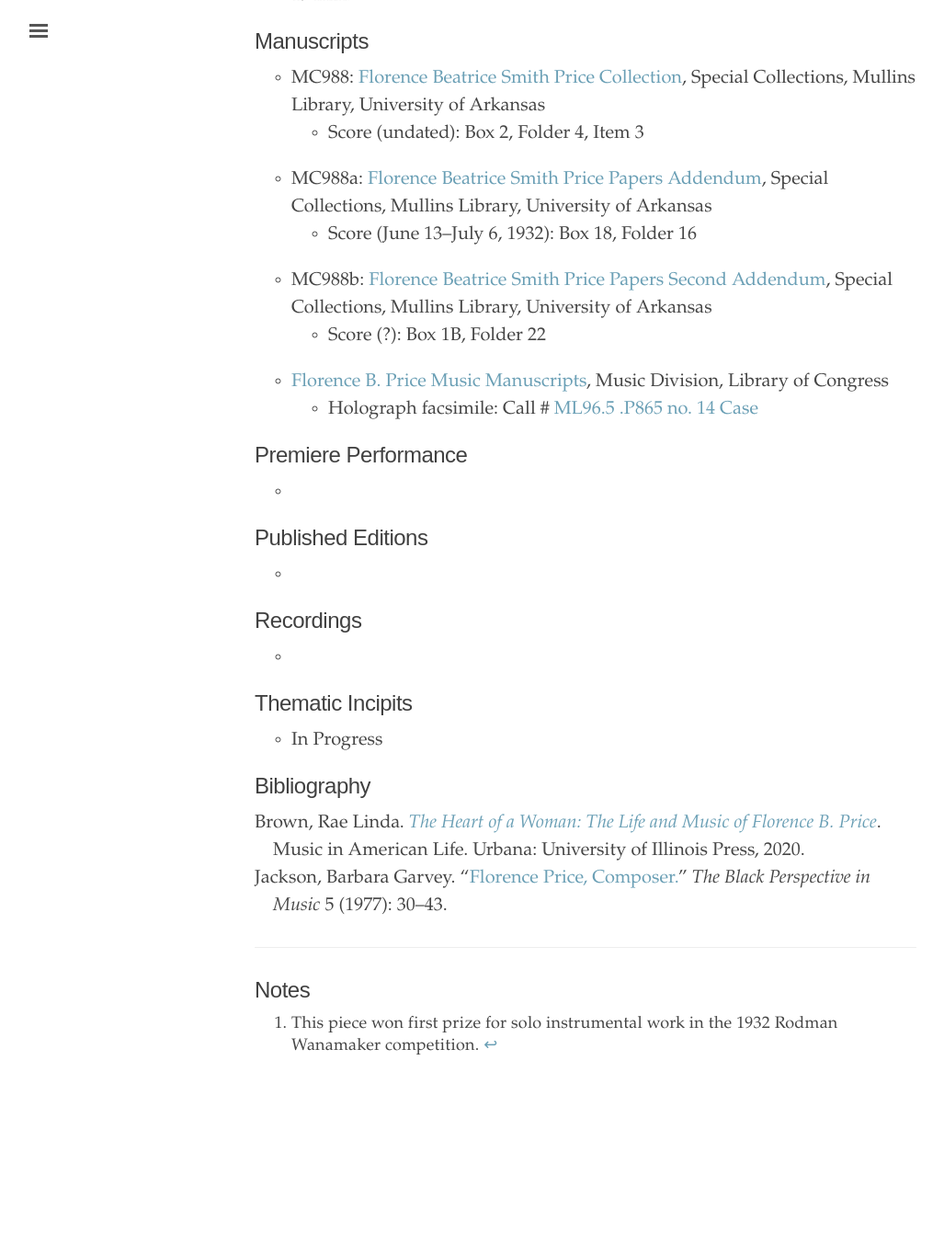
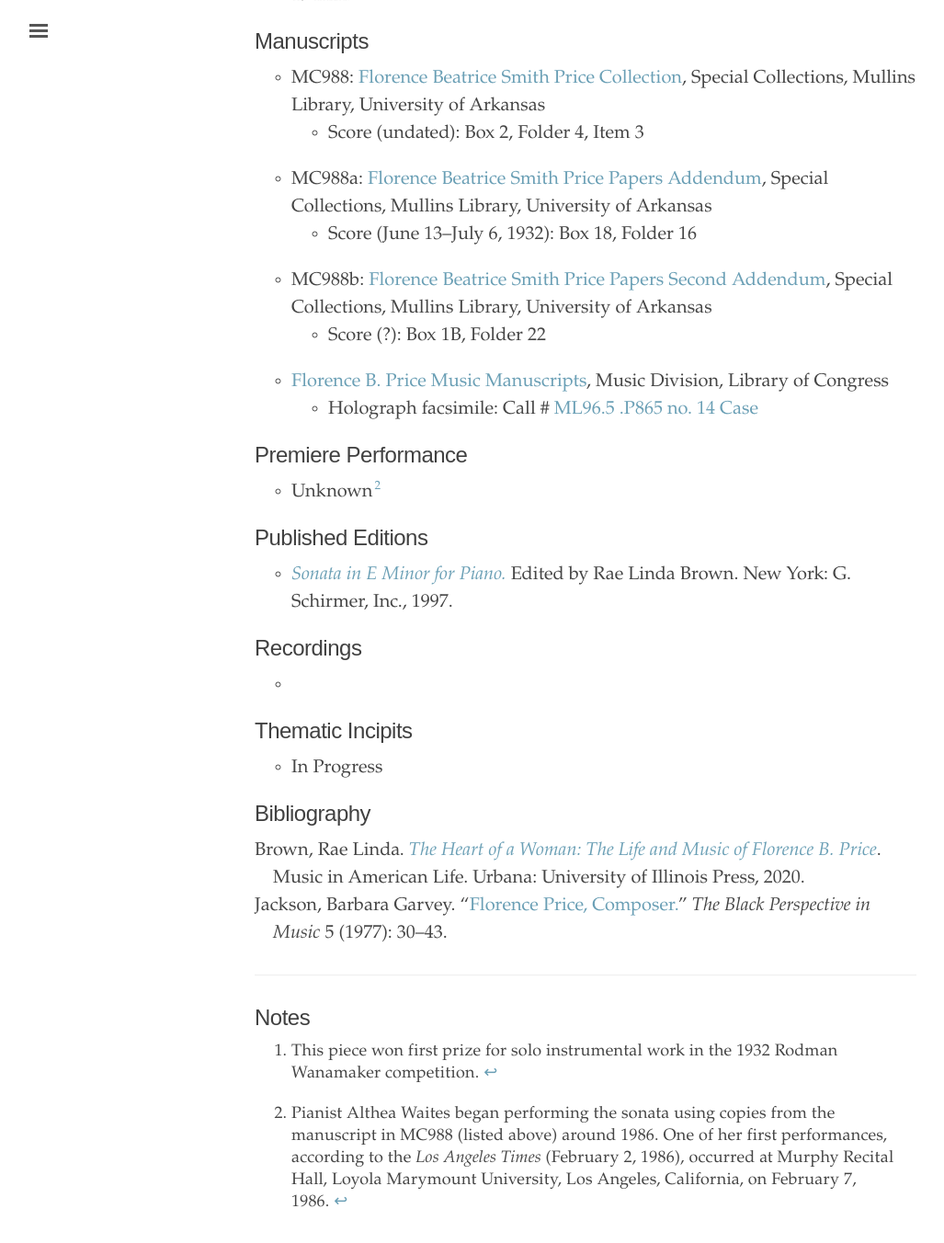
Before and after one commit to dwshadle/florence-price-catalog, a Jekyll site: the page built from _texts/price-piano_sonata.md, in a window 1280 px wide and 1400 px high, scrolled down 522 px. Shown: the top 1352 px of the window at 92% size, without its empty margins (3-1030 px from the left). Built offline with Jekyll 4.4.1, drawn with Linux system fonts in a browser that asks for light colours; before the commit the page ends 1752 px from its top, so only the background shows below that.

Commit message:
Update price-piano_sonata.md

```diff
--- a/_texts/price-piano_sonata.md
+++ b/_texts/price-piano_sonata.md
@@ -29,10 +29,10 @@
     * Holograph facsimile: Call # <a href="https://lccn.loc.gov/2019563781" target="_blank">ML96.5 .P865 no. 14 Case</a>
 
 ## Premiere Performance
--
+- Unknown[^fn2]
 
 ## Published Editions
--
+- <a href="https://www.worldcat.org/title/37434377" target="_blank">*Sonata in E Minor for Piano.*</a> Edited by Rae Linda Brown. New York: G. Schirmer, Inc., 1997.
 
 ## Recordings
 -
@@ -49,3 +49,4 @@
 
 ## Notes
 [^fn1]: This piece won first prize for solo instrumental work in the 1932 Rodman Wanamaker competition.
+[^fn2]: Pianist Althea Waites began performing the sonata using copies from the manuscript in MC988 (listed above) around 1986. One of her first performances, according to the *Los Angeles Times* (February 2, 1986), occurred at Murphy Recital Hall, Loyola Marymount University, Los Angeles, California, on February 7, 1986.
```
